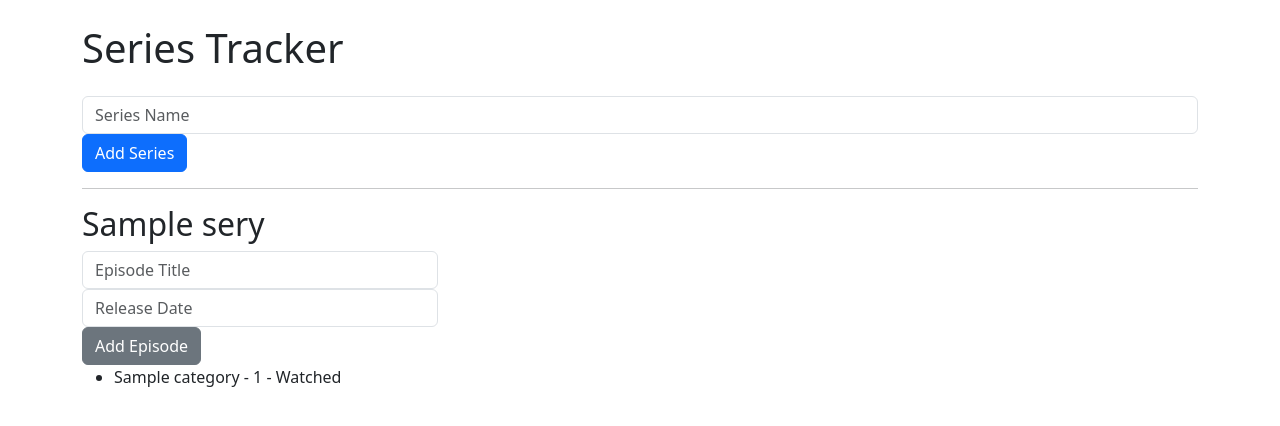
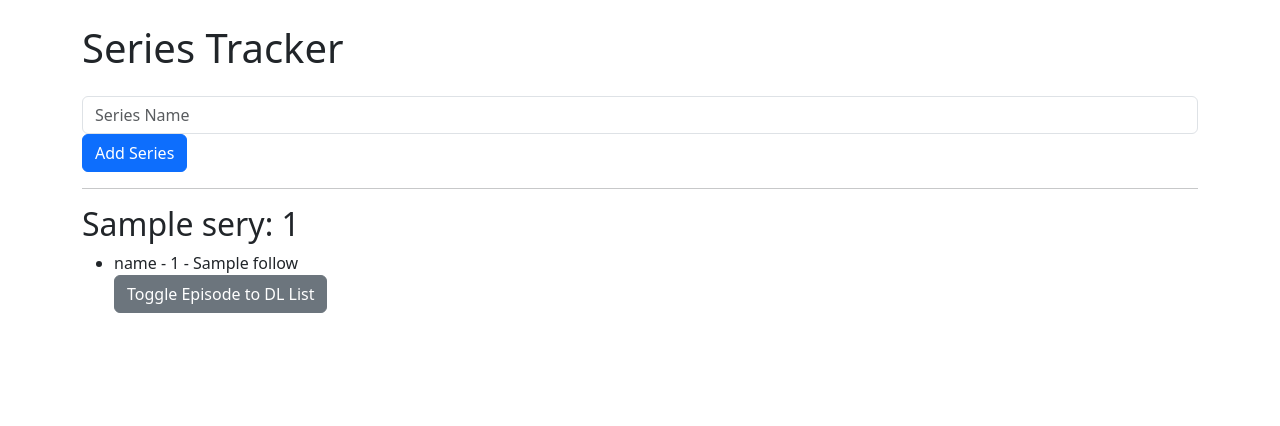
Before and after one commit to Pachimon/AutoTver, a Flask app: page / in a window 1280 px wide. Shown: the top 426 px of the page. Run offline with Flask 3, Linux system fonts and the light colour scheme; a database or web service that is not in the repository returns one stand-in record (values such as "Sample title"); parts of the project's set-up code (start-up, migrations or seed data) failed here and were passed over; some libraries are stand-ins or nearby versions.

Commit message:
Background update DB (Slow and many Chromiums)

```diff
--- a/app/routes.py
+++ b/app/routes.py
@@ -26,16 +26,12 @@ def add_series():
     return redirect(url_for('index'))
 
 
-@app.route('/add_episode/<series_id>', methods=['POST'])
-def add_episode(series_id):
-    title = request.form['title']
-    release_date = request.form['release_date']
-    new_episode = {
-        'title': title,
-        'release_date': release_date,
-        'downloaded': False
-    }
-    series_collection.update_one({'_id': ObjectId(series_id)}, {'$push': {'episodes': new_episode}})
+@app.route('/toggle_episode/<series_id>/<category>', methods=['POST'])
+def toggle_episode(series_id, category):
+    follow_status = series_collection.find_one({'_id': ObjectId(series_id)})
+    follow_status = follow_status['follow']
+    follow_status[category] = not follow_status[category]
+    series_collection.update_one({'_id': ObjectId(series_id)}, {'$set': {'follow': follow_status}})
     return redirect(url_for('index'))
 
 
--- a/app/scraper.py
+++ b/app/scraper.py
@@ -1,7 +1,10 @@
+from collections import defaultdict
+
 from bs4 import BeautifulSoup
 from app import series_collection
 from requests_html import AsyncHTMLSession
 import re
+import asyncio
 
 
 BASE_DOMAIN = "https://tver.jp"
@@ -13,17 +16,19 @@ async def get_soup(url):
     if url.startswith("/series") or url.startswith("/episode"):
         url = BASE_DOMAIN + url
     print(f"Getting soup for {url=}")
+
     session = AsyncHTMLSession()
-    response = await session.get(url)
-    await response.html.arender(sleep=4)
-
-    soup = BeautifulSoup(response.html.html, 'html.parser')
+    try:
+        response = await session.get(url)
+        await response.html.arender(sleep=4)
+        soup = BeautifulSoup(response.html.html, 'html.parser')
+    finally:
+        await session.close()
     return soup
 
 
 async def get_series_links(soup):
     links = soup.find_all('a', href=True)
-    print(f"{[link['href'] for link in links]=}")
     return set([link['href'] for link in links if "/series/" in link['href']])
 
 
@@ -78,21 +83,25 @@ async def update_series(url):
         for link in series_links:
             series_name, info = await get_series_info(link)
             print(f"found series: {series_name}, with {len(info.values())} episodes/vids")
+
+            categories = defaultdict(lambda: False)
+            for key in info:
+                categories[key]
             series_data = {
                 'name': series_name,
                 'episode': info,
                 'available': [],
                 'downloaded': [],
-                'follow': False
+                'follow': categories
             }
 
             # Fetch existing data
             existing_series = series_collection.find_one({'name': series_name})
             if existing_series:
-                # Merge the episode lists without duplication
                 updated_episodes = existing_series['episode'].update(info)
                 series_data['episode'] = updated_episodes
 
+            # Send to DB
             series_collection.update_one(
                 {'name': series_name},
                 {'$set': series_data},
--- a/app/templates/index.html
+++ b/app/templates/index.html
@@ -19,19 +19,16 @@
         <div class="row">
             {% for series in series %}
             <div class="col-md-4">
-                <h2>{{ series.name }}</h2>
-                <form action="/add_episode/{{ series._id }}" method="POST">
-                    <div class="form-group">
-                        <input type="text" name="title" class="form-control" placeholder="Episode Title">
-                        <input type="text" name="release_date" class="form-control" placeholder="Release Date">
-                    </div>
-                    <button type="submit" class="btn btn-secondary">Add Episode</button>
-                </form>
+                <h2>{{ series.name }}: {{series._id}}</h2>
                 {% if series.episode %}
                 <ul>
-                    {% for category, episodes in series.episode.items() %}
-                        {% for episode in episodes %}
-                            <li>{{ category }} - {{ episode[0] }} - {% if episode.watched %}Watched{% else %}Not Watched{% endif %}</li>
+                    {% for category in series.episode.keys() %}
+                        {% for episode in series.episode[category] %}
+                            <li>{{ category }} - {{ episode[0] }} - {{ series.follow[category] }}
+                                <form action="/toggle_episode/{{ series._id }}/{{ category }}" method="POST">
+                                    <button type="submit" class="btn btn-secondary">Toggle Episode to DL List</button>
+                                </form>
+                            </li>
                         {% endfor %}
                     {% endfor %}
                 </ul>
--- a/run.py
+++ b/run.py
@@ -14,7 +14,6 @@ scheduler.add_job(update_database, trigger="interval", hours=1)
 scheduler.add_job(update_database, trigger="date", run_date=datetime.datetime.now())
 scheduler.start()
 
-# Run the Flask app in a separate thread
 if __name__ == "__main__":
     from threading import Thread
 
@@ -24,7 +23,6 @@ if __name__ == "__main__":
     flask_thread = Thread(target=run_flask)
     flask_thread.start()
 
-    # Run the asyncio event loop
     try:
         loop.run_forever()
     except (KeyboardInterrupt, SystemExit):
```
